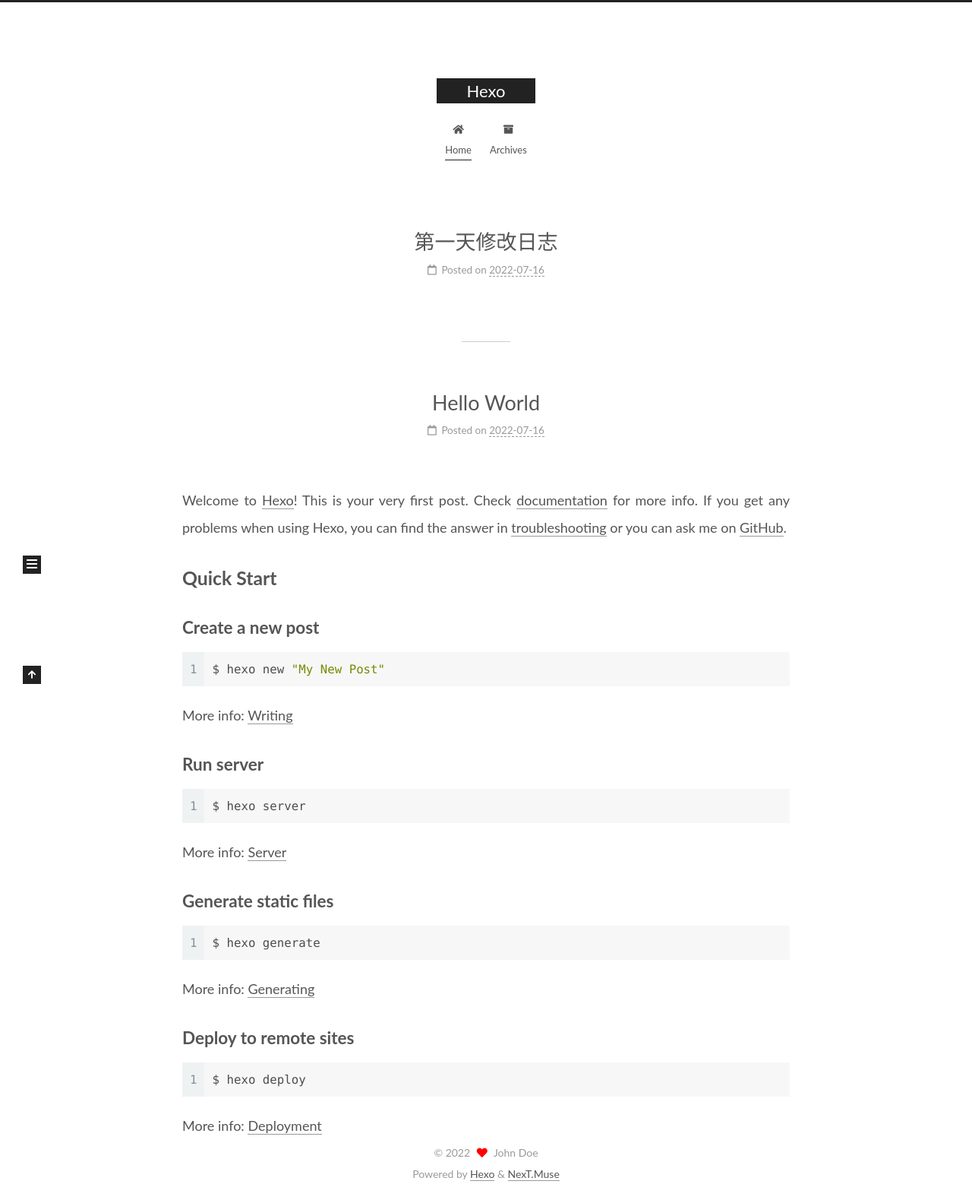
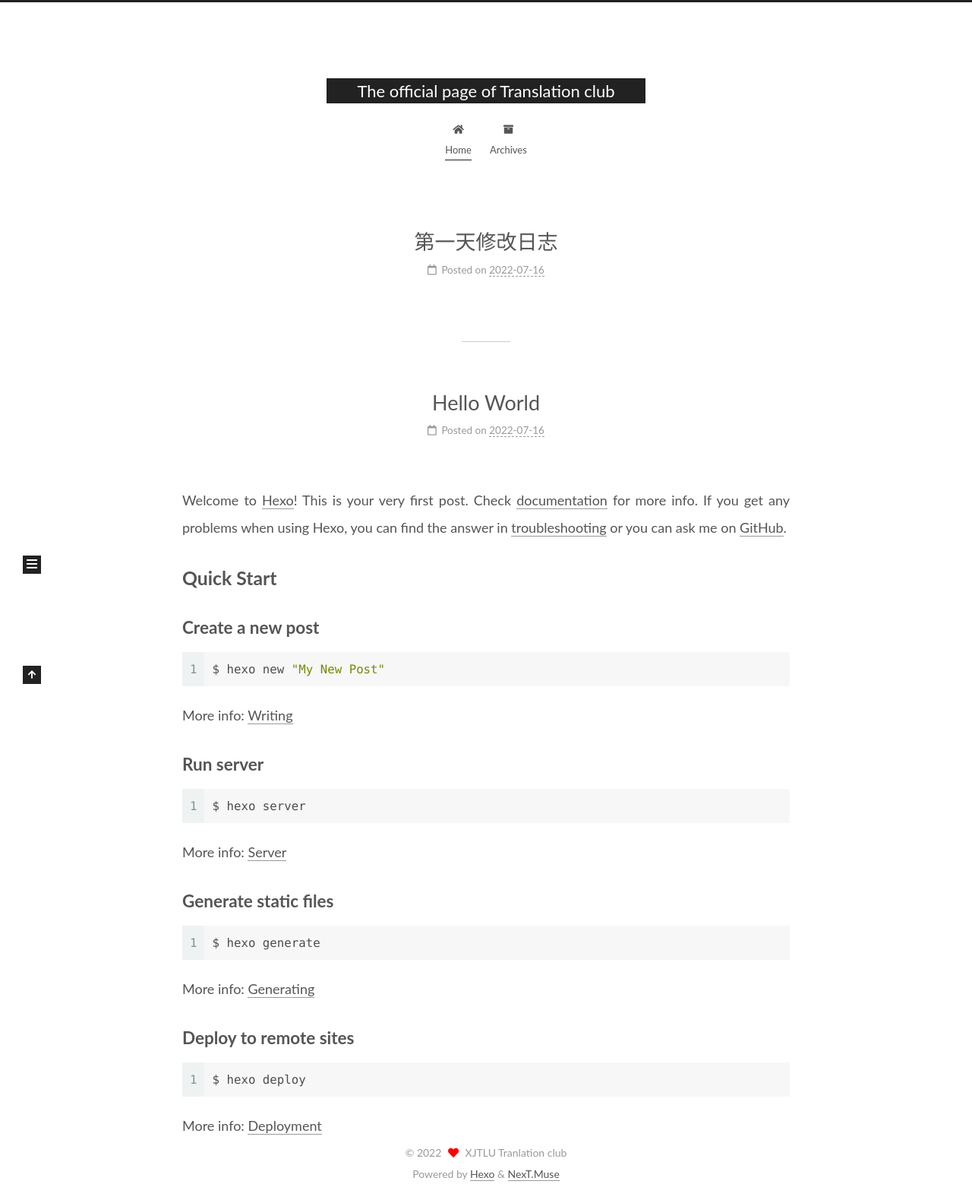
Before and after one commit to werner-balonius/werner-balonius.github.io, a plain HTML site: page index.html in a window 1280 px wide. Shown: the whole page at 76% size. Drawn offline with Linux system fonts and the light colour scheme.

Commit message:
Site updated: 2022-07-17 00:19:17

```diff
--- a/css/main.css
+++ b/css/main.css
@@ -1168,7 +1168,7 @@ pre .javascript .function {
 }
 .links-of-author a::before,
 .links-of-author span.exturl::before {
-  background: #008141;
+  background: #1d8a29;
   border-radius: 50%;
   content: ' ';
   display: inline-block;
--- a/index.html
+++ b/index.html
@@ -21,11 +21,11 @@
   </script>
 
   <meta property="og:type" content="website">
-<meta property="og:title" content="Hexo">
+<meta property="og:title" content="The official page of Translation club">
 <meta property="og:url" content="http://example.com/index.html">
-<meta property="og:site_name" content="Hexo">
+<meta property="og:site_name" content="The official page of Translation club">
 <meta property="og:locale" content="en_US">
-<meta property="article:author" content="John Doe">
+<meta property="article:author" content="XJTLU Tranlation club">
 <meta name="twitter:card" content="summary">
 
 <link rel="canonical" href="http://example.com/">
@@ -41,7 +41,7 @@
   };
 </script>
 
-  <title>Hexo</title>
+  <title>The official page of Translation club</title>
 
 
 
@@ -92,7 +92,7 @@
 
     <a href="/" class="brand" rel="start">
       <span class="logo-line-before"><i></i></span>
-      <h1 class="site-title">Hexo</h1>
+      <h1 class="site-title">The official page of Translation club</h1>
       <span class="logo-line-after"><i></i></span>
     </a>
   </div>
@@ -149,12 +149,12 @@
 
     <span hidden itemprop="author" itemscope itemtype="http://schema.org/Person">
       <meta itemprop="image" content="/images/avatar.gif">
-      <meta itemprop="name" content="John Doe">
+      <meta itemprop="name" content="XJTLU Tranlation club">
       <meta itemprop="description" content="">
     </span>
 
     <span hidden itemprop="publisher" itemscope itemtype="http://schema.org/Organization">
-      <meta itemprop="name" content="Hexo">
+      <meta itemprop="name" content="The official page of Translation club">
     </span>
       <header class="post-header">
         <h2 class="post-title" itemprop="name headline">
@@ -206,12 +206,12 @@
 
     <span hidden itemprop="author" itemscope itemtype="http://schema.org/Person">
       <meta itemprop="image" content="/images/avatar.gif">
-      <meta itemprop="name" content="John Doe">
+      <meta itemprop="name" content="XJTLU Tranlation club">
       <meta itemprop="description" content="">
     </span>
 
     <span hidden itemprop="publisher" itemscope itemtype="http://schema.org/Organization">
-      <meta itemprop="name" content="Hexo">
+      <meta itemprop="name" content="The official page of Translation club">
     </span>
       <header class="post-header">
         <h2 class="post-title" itemprop="name headline">
@@ -326,7 +326,7 @@
 
       <div class="site-overview-wrap sidebar-panel">
         <div class="site-author motion-element" itemprop="author" itemscope itemtype="http://schema.org/Person">
-  <p class="site-author-name" itemprop="name">John Doe</p>
+  <p class="site-author-name" itemprop="name">XJTLU Tranlation club</p>
   <div class="site-description" itemprop="description"></div>
 </div>
 <div class="site-state-wrap motion-element">
@@ -366,7 +366,7 @@
   <span class="with-love">
     <i class="fa fa-heart"></i>
   </span>
-  <span class="author" itemprop="copyrightHolder">John Doe</span>
+  <span class="author" itemprop="copyrightHolder">XJTLU Tranlation club</span>
 </div>
   <div class="powered-by">Powered by <a href="https://hexo.io/" class="theme-link" rel="noopener" target="_blank">Hexo</a> & <a href="https://muse.theme-next.org/" class="theme-link" rel="noopener" target="_blank">NexT.Muse</a>
   </div>
```
Also changed, not shown: 2022/07/16/hello-world/index.html (+8 -8 lines), 2022/07/16/第一天修改日志/index.html (+8 -8 lines), archives/2022/07/index.html (+7 -7 lines), archives/2022/index.html (+7 -7 lines), archives/index.html (+7 -7 lines).
